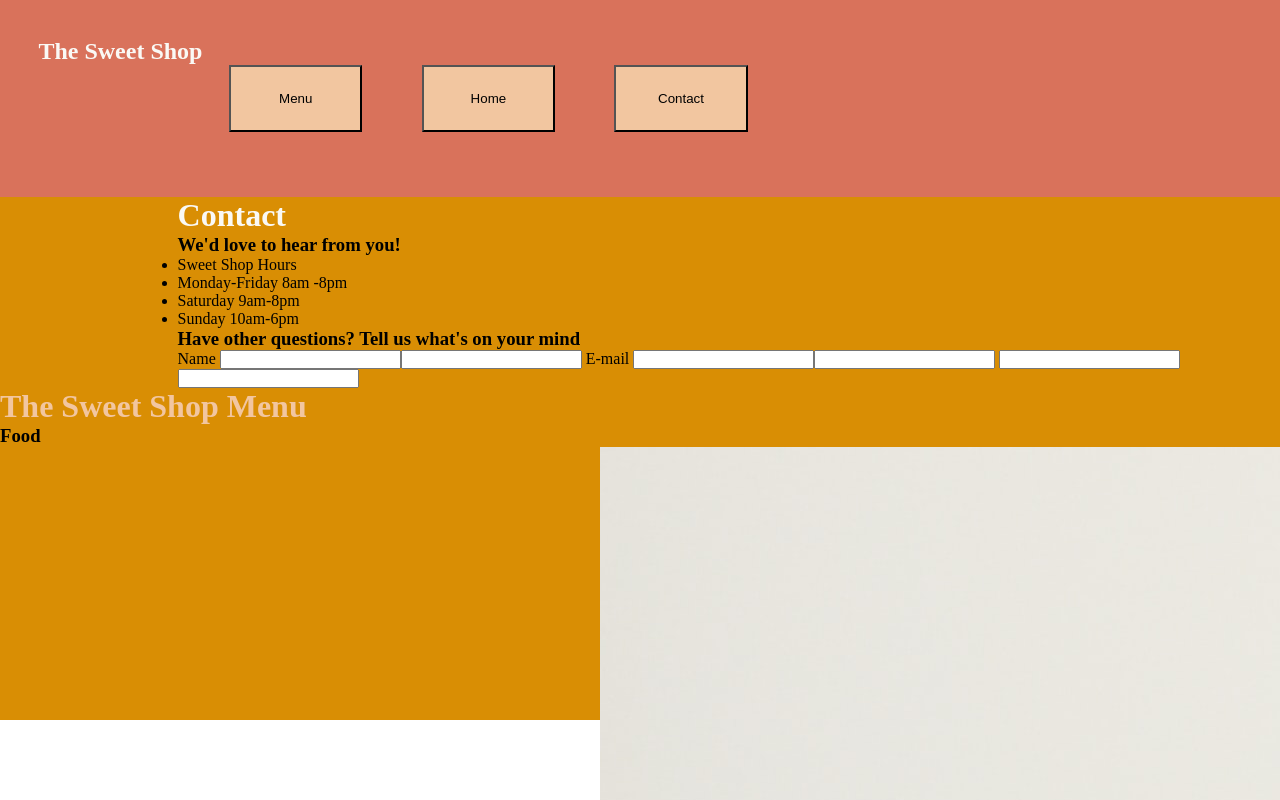
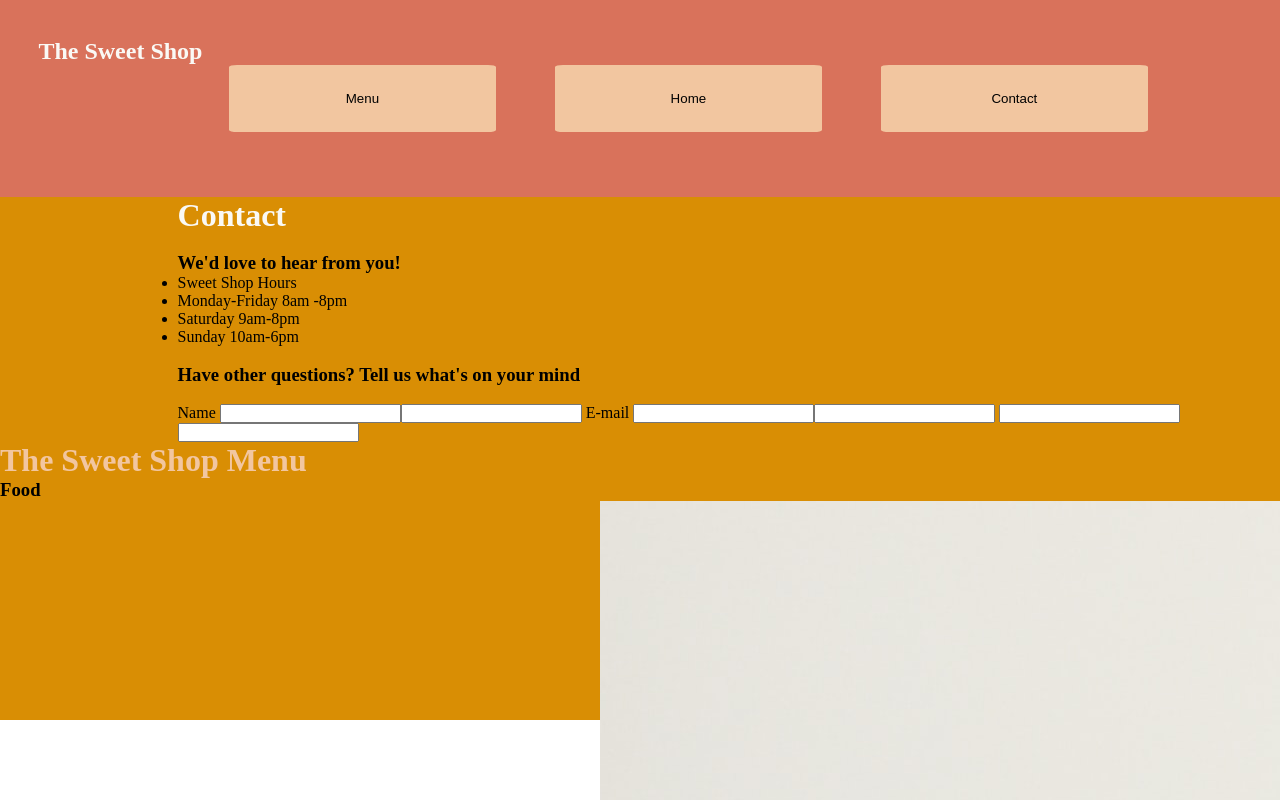
Before and after one commit to najwanan/restaurantPage, a website built with webpack: page dist/index.html in a window 1280 px wide. Shown: the top 800 px of the page. Built offline with Linux system fonts and the light colour scheme; files whose address does not match are found by name.

Commit message:
updated style sheet

```diff
--- a/src/Components/contact.js
+++ b/src/Components/contact.js
@@ -5,7 +5,9 @@
 const contactForm =() => {
     const contactFormContent = `
     <div class = "contactForm">
+
         <h1>Contact</h1>
+        <br>
         <h3>We'd love to hear from you!</h3>
          <ul>
             <li>Sweet Shop Hours</li>
@@ -13,9 +15,11 @@ const contactForm =() => {
             <li>Saturday 9am-8pm</li>
             <li> Sunday 10am-6pm</li>
          </ul>
+        <br>
 
          <h3>Have other questions? Tell us what's on your mind</h3>
          <div class="mailForm">
+         <br>
             <label>Name</label>
             <input class = "contactFormInput"><input>
             <label>E-mail</label>
@@ -23,6 +27,7 @@ const contactForm =() => {
             <label></label>
             <input class = "contactFormInput"><input>
 
+         </br>
          </div>
 
     </div>
--- a/src/Components/header.js
+++ b/src/Components/header.js
@@ -2,8 +2,6 @@ import { home } from "./home";
 
 
 function header(){
-
-
 
     const contentDiv = document.querySelector("#content")
     const headerCard = document.createElement('div');
--- a/src/Styles/style.css
+++ b/src/Styles/style.css
@@ -34,18 +34,20 @@ body{
     flex-wrap: wrap;
     align-items: center;
     background-color: var(--clr-accent2);
+}
 
-
-}
 h1{
     color: var(--clr-light);
-}
+ }
 
 .tabBtns{
-    width: 10em;
+    width: 20em;
     height: 5em;
     background-color: var(--clr-accent3);
     margin: 2em;
+    border: none;
+    border-radius: 3%;
+    cursor: pointer;
 }
 
 .menuWrapper{
--- a/src/index.js
+++ b/src/index.js
@@ -1,8 +1,6 @@
 
 //write tab switching logic and call initial page load logic
 //write initial page load function in seperate module
-
-
 
 import './Styles/style.css';
 import contactForm from './Components/contact';
```
Also changed, not shown: dist/main.js.
